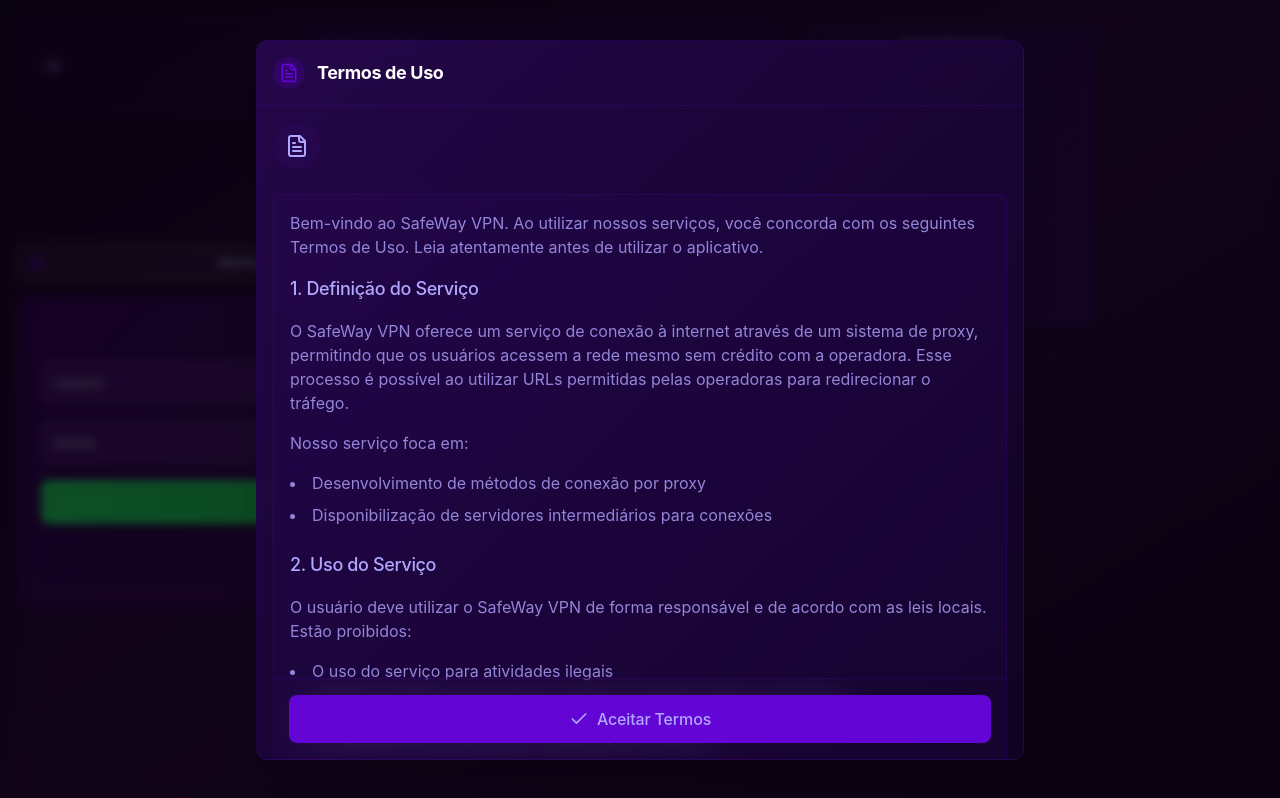
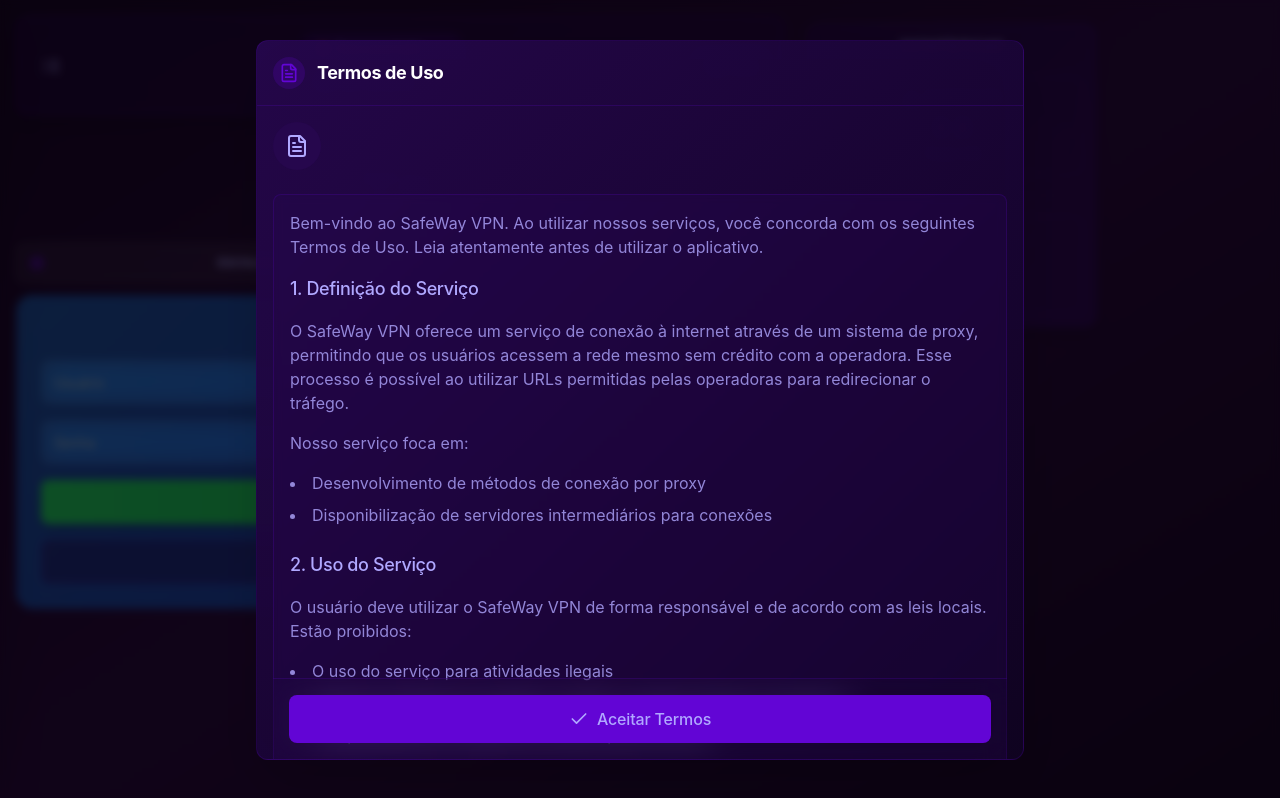
Before and after one commit to zkmendes13-code/SafeWay, a React (Vite) app: page / in a window 1280 px wide. Built offline with nearby package versions, Linux system fonts and the light colour scheme.

Commit message:
Atualizar o index.css

```diff
--- a/src/index.css
+++ b/src/index.css
@@ -11,7 +11,7 @@
   }
 
   body {
-    background: linear-gradient(135deg, #373b47 0%, 4B0082 50%, #f3f4f6 100%);
+    background: linear-gradient(135deg, #373b47 0%, #2f313e 50%, #f3f4f6 100%);
     min-height: 100vh;
     color: #f3f4f6;
   }
@@ -75,7 +75,7 @@
   }
 
   ::-webkit-scrollbar-thumb {
-    background: ##1E90FF;
+    background: #1E90FF;
     border-radius: 9999px;
   }
 }
@@ -96,7 +96,7 @@
 
   .btn-outline {
     padding: 1.5rem 1.5rem;
-    border: 2px solid #4B0082;
+    border: 2px solid #1E90FF;
     color: #E0E0E0;
     border-radius: 0.5rem;
     font-weight: 500;
@@ -113,7 +113,7 @@
   }
 
   .card {
-    background: linear-gradient(135deg, rgba(75, 0, 130, 0.5), rgba(42, 10, 62, 0.5));
+    background: linear-gradient(135deg, rgba(30, 144, 255, 0.5), rgba(2, 88, 255, 0.5));
     backdrop-filter: blur(4px);
     border-radius: 0.75rem;
     padding: 1.5rem;
```
